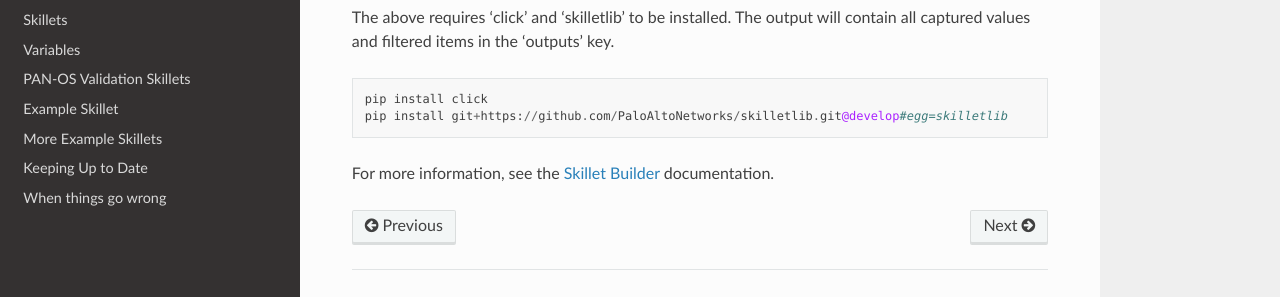
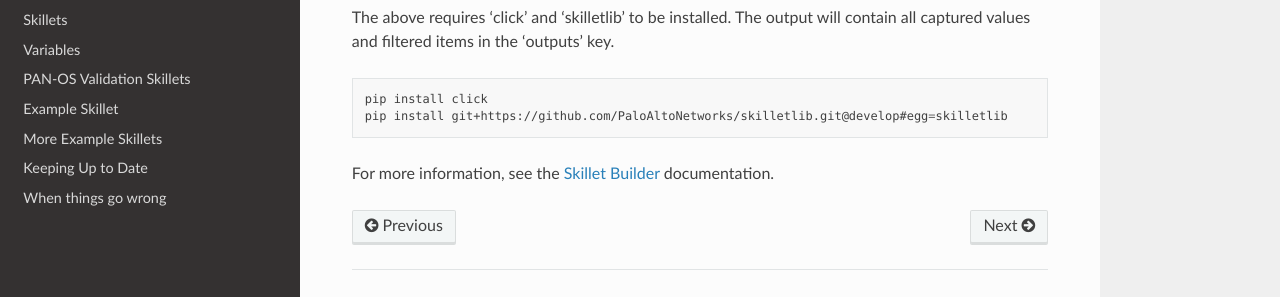
Before and after one commit to PaloAltoNetworks/panhandler, a Sphinx documentation site: the page built from docs/creating_validation_skillets.rst, in a window 1280 px wide and 900 px high, scrolled down 1984 px. Shown: the part 525-822 px from the top of the window. Built offline with Sphinx 7.4.7 and the Read the Docs theme 2.0.0, drawn with Linux system fonts in a browser that asks for light colours.

Commit message:
ensure code-blocks show-up in docs

```diff
--- a/docs/creating_validation_skillets.rst
+++ b/docs/creating_validation_skillets.rst
@@ -46,7 +46,7 @@
 skillet. Here is an example python script that will load a config file from the local filesystem and run a
 skillet. You may use the 'filter_snippets' option to only run specified snippets as desired.
 
-.. code-block::
+.. code-block:: python
 
     import json
 
@@ -88,7 +88,7 @@
 The above requires 'click' and 'skilletlib' to be installed. The output will contain all captured values
 and filtered items in the 'outputs' key.
 
-.. code-block::
+.. code-block:: bash
 
     pip install click
     pip install git+https://github.com/PaloAltoNetworks/skilletlib.git@develop#egg=skilletlib
```
